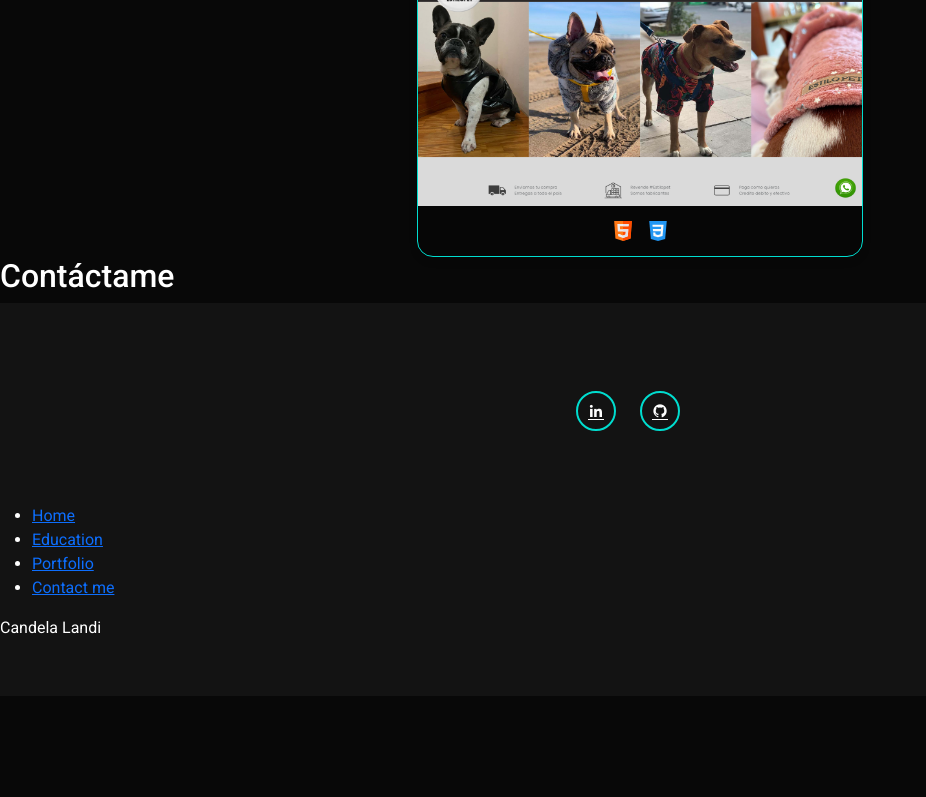
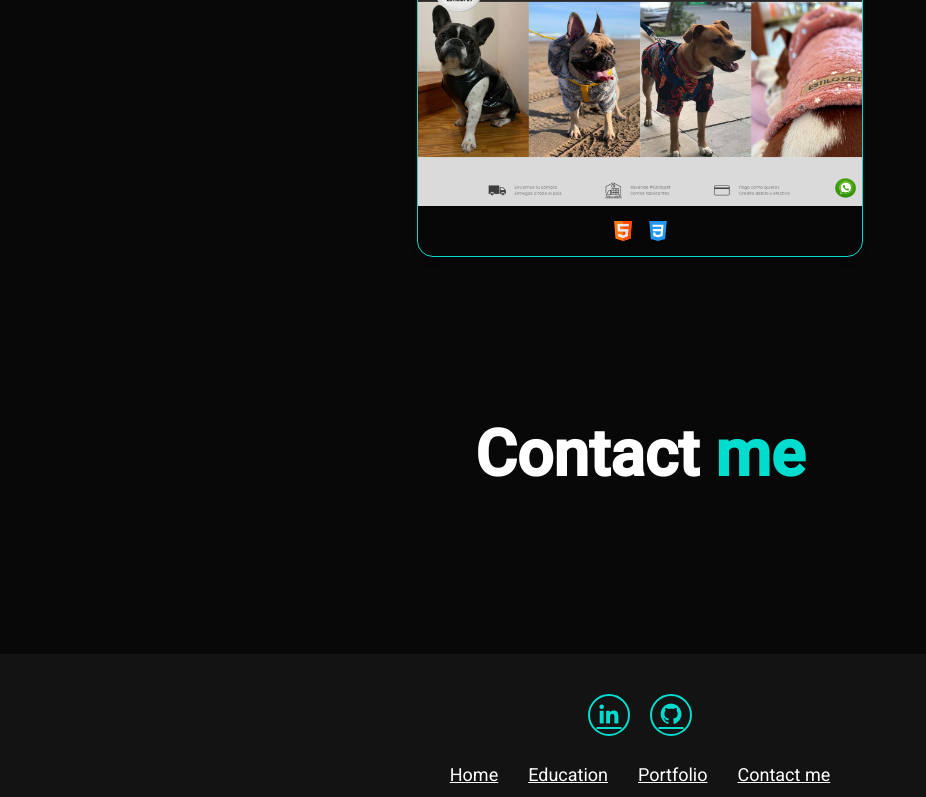
Before and after one commit to CandeLandi/portfolio, an Angular app: page / in a window 1280 px wide. Shown: the part 5251-6048 px from the top of the page, without its empty margins (0-926 px from the left). Before the commit the page ends 5947 px from the top, so only its background shows below. Built offline with nearby package versions, Linux system fonts and the light colour scheme.

Commit message:
add footer

```diff
--- a/src/app/components/footer/footer.component.html
+++ b/src/app/components/footer/footer.component.html
@@ -18,6 +18,7 @@
       <a href=""> Contact me </a>
     </li>
   </ul>
+
   <p class="footer-name">
     Candela Landi
   </p>
--- a/src/app/components/footer/footer.component.scss
+++ b/src/app/components/footer/footer.component.scss
@@ -7,29 +7,59 @@ footer {
 
   .social-icons {
     text-align: center;
-    padding-bottom: 25px ;
+    padding-bottom: 25px;
     color: var(--main-color);
 
     a {
-      width: 2.5rem;
-      color: white;
+      width: 42px;
+      height: 42px;
+      color: var(--main-color);
       display: inline-flex;
       justify-content: center;
       align-items: center;
-      height: 2.5rem;
       background: transparent;
-      border: var(--main-color);
-      margin: 3rem 1.5rem 3rem 0;
+      margin: 0 10px;
       transition: 0.3s ease-in-out;
       border-radius: 50%;
       border: 2px solid var(--main-color);
+      font-size: 25px;
+
       &:hover {
-        color: var(--text-color);
-        transform: scale(1.3)translateY(-5px);
+        color: black;
+        transform: scale(1.2)translateY(-10px);
         box-shadow: 0 0 25px var(--main-color);
         background-color: var(--main-color);
       }
+    }
+  }
+
+  ul {
+    margin-top: 0;
+    padding: 0;
+    font-size: 18px;
+    line-height: 1.6;
+    margin-bottom: 0;
+    text-align: center;
+
+    li {
+      display: inline-block;
+      padding: 0 15px;
+
+      a {
+        color: white;
+        border-bottom: 3px solid transparent;
+        transition: 0.3s ease-in-out;
+
+        &:hover {
+          border-bottom: 3px solid var(--main-color);
+        }
+      }
+    }
+  }
+  .footer-name {
+    margin-top: 50px;
+    text-align: center;
+    color: white;
+    opacity: .8;
   }
 }
-
-}
--- a/src/app/pages/contact-me/contact-me.component.html
+++ b/src/app/pages/contact-me/contact-me.component.html
@@ -1,3 +1,3 @@
 <section id="contact">
-<h2 class="heading"> Contácta<span>me</span></h2>
+<h2 class="heading"> Contact <span>me</span></h2>
 </section>
--- a/src/app/pages/contact-me/contact-me.component.scss
+++ b/src/app/pages/contact-me/contact-me.component.scss
@@ -0,0 +1,13 @@
+section {
+  padding: 8rem 12% 8rem;
+}
+  .heading {
+    font-size: 4rem;
+    text-align: center;
+    margin: 2rem 0;
+    font-weight: 800;
+
+    span {
+      color: var(--main-color);
+    }
+  }
--- a/src/app/pages/portfolio/portfolio.component.html
+++ b/src/app/pages/portfolio/portfolio.component.html
@@ -1,7 +1,7 @@
 <section id="portfolio">
 
   <div class="portfolio-title">
-    <h5>Trabajos recientes</h5>
+    <h5>Recents Jobs</h5>
   </div>
 
   <div class="portfolio-container">
--- a/src/app/pages/portfolio/portfolio.component.scss
+++ b/src/app/pages/portfolio/portfolio.component.scss
@@ -1,3 +1,6 @@
+
+
+
 .portfolio-title {
   text-align: center;
   margin-top: 6rem;
@@ -6,6 +9,7 @@
     font-size: 4rem;
     text-align: center;
     margin: 2rem 0;
+    font-weight: 800;
   }
 }
 
```
